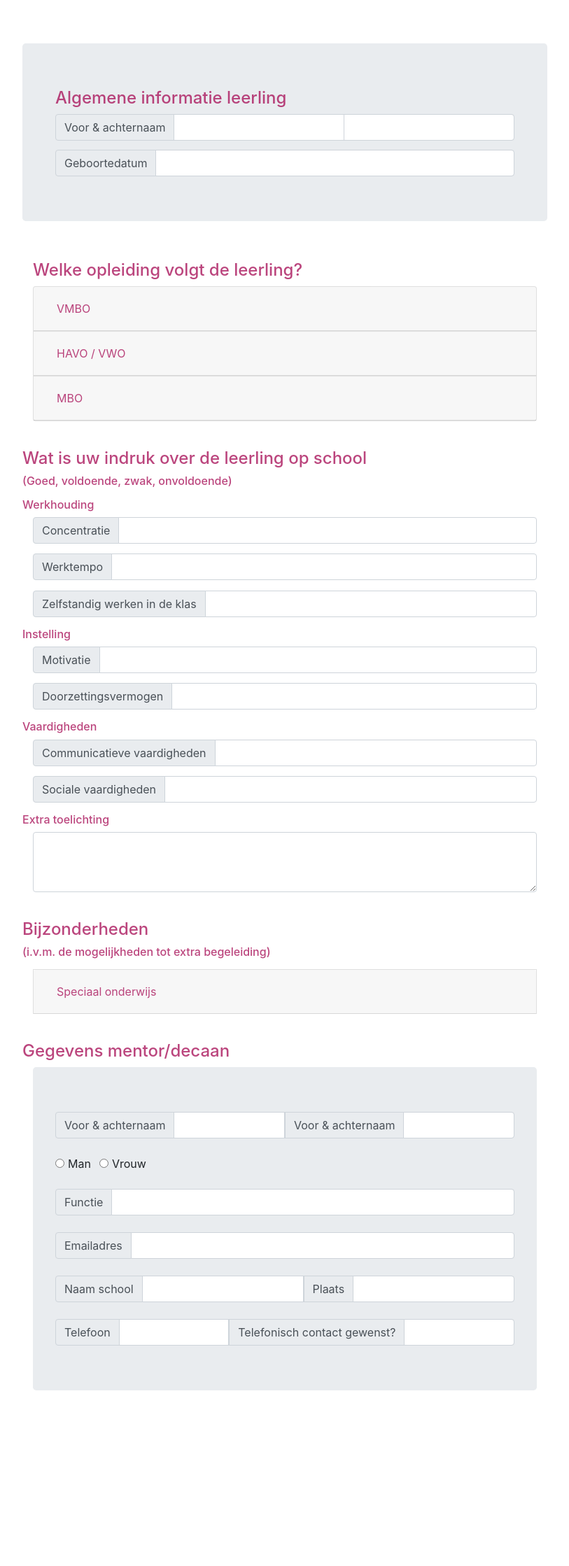
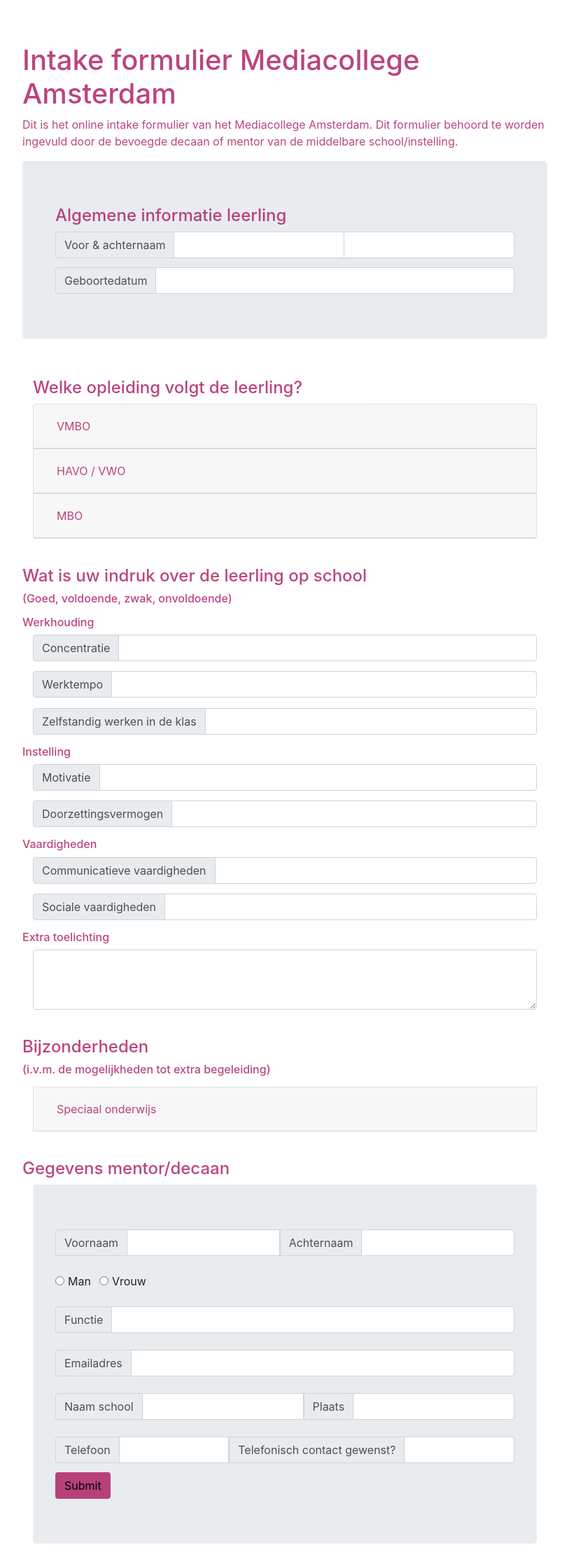
Before and after one commit to JessedeJong/Keuzedeel, a PHP site: page / in a window 1280 px wide. Shown: the part 150-2388 px from the top of the page at 70% size, without its empty margins (233-1046 px from the left). Before the commit the page ends 2137 px from the top, so only its background shows below. Run offline with PHP 8.4, Linux system fonts and the light colour scheme.

Commit message:
Finished form

```diff
--- a/components/core/head.php
+++ b/components/core/head.php
@@ -5,7 +5,7 @@
 <title>Intake formulier Mediacollege Amsterdam</title>
 <meta name="author" content="Jesse de Jong">
 <meta name="description" content="Het intakeformulier voor nieuwe leerlingen van het Mediacollege Amsterdam.">
-<meta name="keywords" content="keywords,here">
+<meta name="keywords" content="Intake,formulier,Mediacollege,Amsterdam">
 <meta name="theme-color" content="#AA175C">
 
 <!--Google site verficitation-->
--- a/components/extra-guidance.php
+++ b/components/extra-guidance.php
@@ -48,7 +48,7 @@
                         </div>
                     </div>
                     <br>
-                    <h6>Is de leerling recent besproken in het extern zorg- en adviesteam (ZAT)</h6>
+                    <h6>Is de leerling besproken in het extern zorg en adviesteam (ZAT)</h6>
                     <div class="input-group">
                         <div class="form-check form-check-inline">
                             <input class="form-check-input" type="radio" name="dyscalculie_radio" id="inlineRadio26" value="yes">
--- a/components/mentor-info.php
+++ b/components/mentor-info.php
@@ -2,23 +2,23 @@
     <div class="jumbotron">
         <div class="input-group">
             <div class="input-group-prepend">
-                <span class="input-group-text">Voor & achternaam</span>
+                <span class="input-group-text">Voornaam</span>
             </div>
             <input type="text" class="form-control custom-border" name="mentor_first_name" title="Voornaam mentor">
             <div class="input-group-prepend">
-                <span class="input-group-text">Voor & achternaam</span>
+                <span class="input-group-text">Achternaam</span>
             </div>
             <input type="text" class="form-control custom-border" name="mentor_last_name" title="Achternaam mentor">
         </div>
         <br>
         <div class="input-group">
             <div class="form-check form-check-inline">
-                <input class="form-check-input" type="radio" name="male_radio" id="male_radio">
-                <label class="form-check-label" for="male_radio">Man</label>
+                <input class="form-check-input" type="radio" name="sex_radio" id="sex_radio">
+                <label class="form-check-label" for="sex_radio">Man</label>
             </div>
             <div class="form-check form-check-inline">
-                <input class="form-check-input" type="radio" name="female_radio" id="female_radio">
-                <label class="form-check-label" for="female_radio">Vrouw</label>
+                <input class="form-check-input" type="radio" name="sex_radio" id="sex_two_radio">
+                <label class="form-check-label" for="sex_two_radio">Vrouw</label>
             </div>
         </div>
         <br>
@@ -57,5 +57,7 @@
             </div>
             <input type="text" class="form-control custom-border" name="phone_contact" title="Telefonisch contact">
         </div>
+        <div class="spacer"></div>
+        <input type="submit" class="btn btn-purple" placeholder="Versturen">
     </div>
 </div>
--- /dev/null
+++ b/css/components/buttons/buttons.scss
@@ -0,0 +1,3 @@
+.btn-purple {
+  background-color: rgba(170, 23, 92, 0.8);
+}
--- a/css/index.scss
+++ b/css/index.scss
@@ -3,3 +3,4 @@
  */
 @import "components/core/core";
 @import "components/colors/colors";
+@import "components/buttons/buttons";
--- a/css/style.css
+++ b/css/style.css
@@ -45,4 +45,7 @@ h4, h6 {
   }
 }
 
+.btn-purple {
+  background-color: rgba(170, 23, 92, 0.8); }
+
 /*# sourceMappingURL=style.css.map */
--- a/index.php
+++ b/index.php
@@ -1,5 +1,5 @@
 <!DOCTYPE html>
-<html lang="en">
+<html lang="nl">
 <head>
     <?php include 'components/core/head.php'; ?>
 </head>
@@ -8,9 +8,15 @@
         <img class="logo left" src="https://www.ma-web.nl/static/vector/Logo_blok.svg" title="Mediacollege" alt="MA Logo">
     </header>
 <div class="spacer"></div>
+
 <div class="col-md-12">
 <br>
     <form>
+        <h1 class="purple">Intake formulier Mediacollege Amsterdam</h1>
+        <p class="purple">
+            Dit is het online intake formulier van het Mediacollege Amsterdam. Dit formulier behoord te worden
+            ingevuld door de bevoegde decaan of mentor van de middelbare school/instelling.
+        </p>
         <div data-spy="scroll" data-target="#navbar" data-offset="0">
             <div class="jumbotron">
                 <div class="col-md-12">
@@ -104,6 +110,7 @@
         <br>
         <h4>Gegevens mentor/decaan</h4>
             <?php include 'components/mentor-info.php'; ?>
+        <div class="spacer"></div>
     </form>
 </div>
 <footer>
```
Also changed, not shown: overview.php (added, +12 -0 lines).
